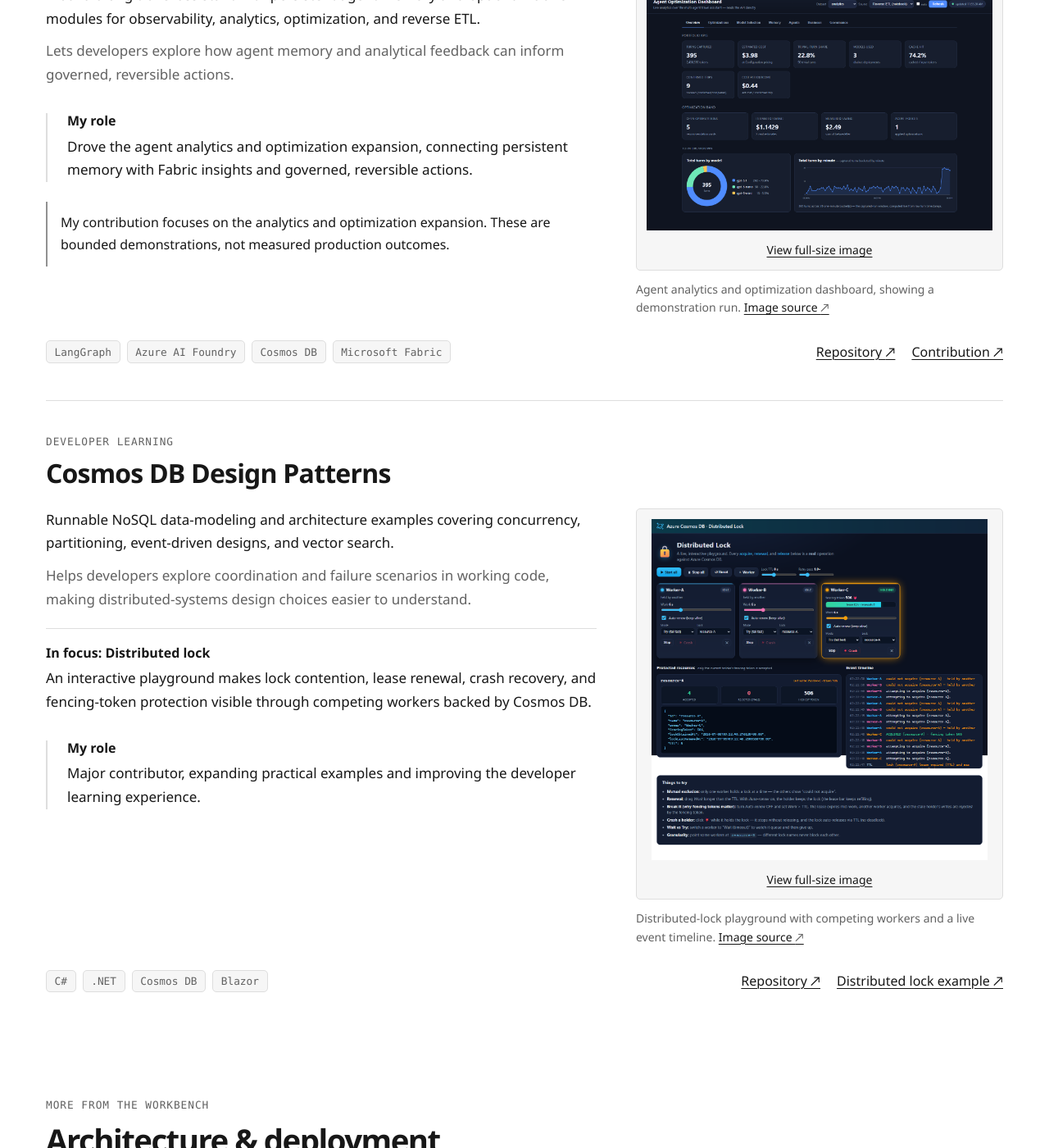
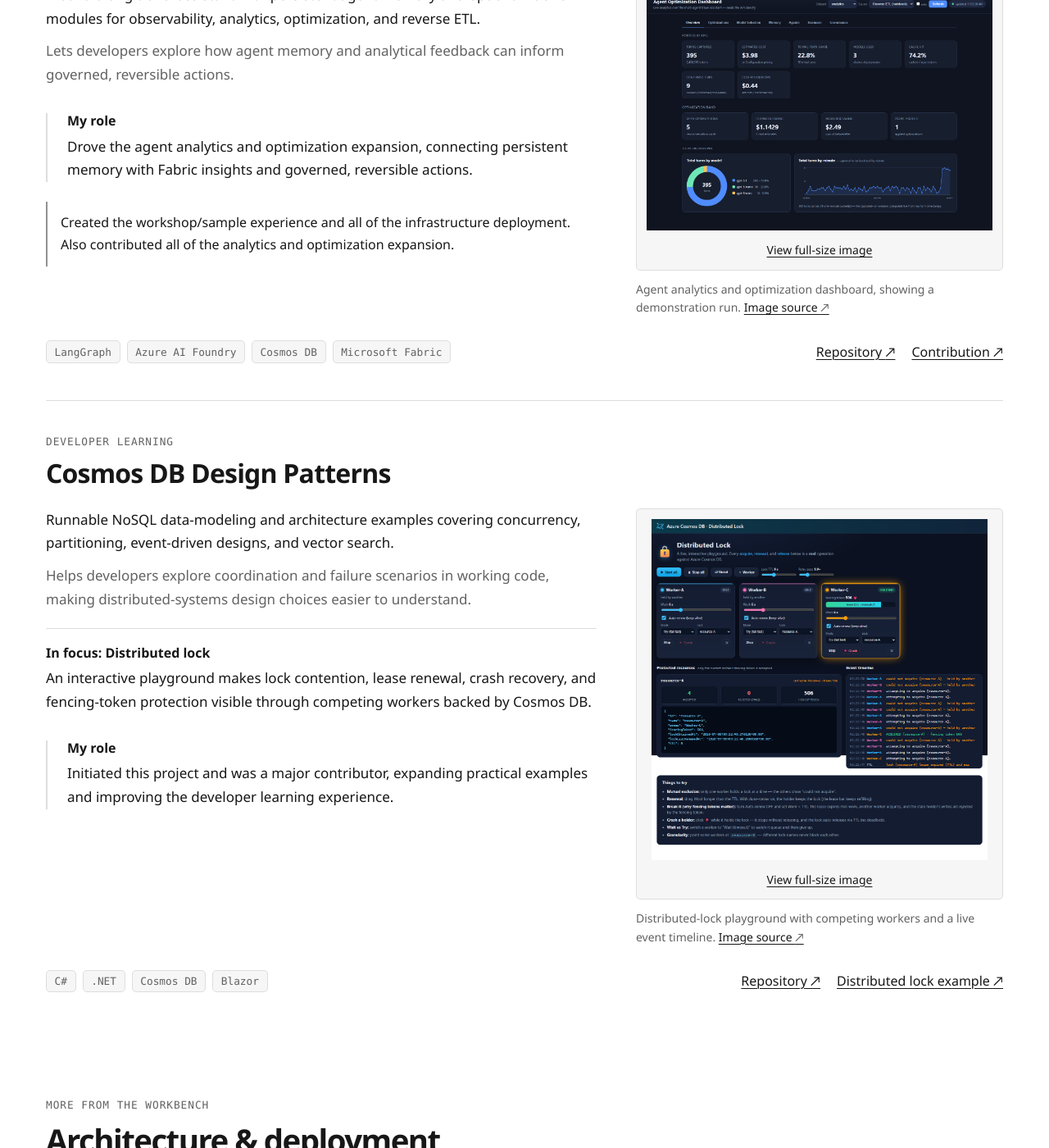
Before and after one commit to markjbrown/markjbrown.github.io, a Jekyll site: the page built from projects.md, in a window 1280 px wide and 1400 px high, scrolled down 2781 px. Shown: the whole window at 82% size. Built offline with Jekyll 4.4.1, drawn with Linux system fonts in a browser that asks for light colours; some of the changed text lies outside the part shown.

Commit message:
Clarify portfolio project contributions
Co-authored-by: Copilot <223556219+Copilot@users.noreply.github.com>

```diff
--- a/_data/projects.yml
+++ b/_data/projects.yml
@@ -28,7 +28,7 @@
   summary: A guided way to learn agent collaboration through banking scenarios, exercises, and reference solutions.
   description: Banking scenarios that teach agent collaboration in LangGraph and Microsoft Agent Framework through exercises and reference solutions.
   value: Helps developers work through multi-agent patterns in a concrete domain instead of starting with a blank project.
-  role: Initiated the workshop and provided cross-organizational guidance to continuing contributors.
+  role: Initiated the workshop, created all of the deployment infrastructure, heavily contributed to the technical content and provided cross-organizational guidance to continuing contributors.
   technologies: [LangGraph, Microsoft Agent Framework, Cosmos DB, Azure OpenAI]
   repo: https://github.com/AzureCosmosDB/banking-multi-agent-workshop
   detail_label: Workshop materials
@@ -38,7 +38,7 @@
     src: /assets/img/projects/banking-multi-agent.png
     width: 2079
     height: 1166
-    alt: Banking workshop architecture connects an Angular app on App Service to Semantic Kernel and LangGraph, Cosmos DB, Azure OpenAI, deployment, and observability services.
+    alt: Banking workshop architecture connects an Angular app on App Service to Agent Framework and LangGraph, Cosmos DB, Azure OpenAI, deployment, and observability services.
     caption: Workshop architecture from the LangGraph branch.
     source_url: https://github.com/AzureCosmosDB/banking-multi-agent-workshop/blob/WorkShop_v2_PythonLangGraph/01_exercises/media/Multi-agent.png
 
@@ -50,7 +50,7 @@
   summary: Working examples that connect operational data with analytics and AI across Cosmos DB and Microsoft Fabric.
   description: Samples covering CRUD, vector search, Spark, Power BI, reverse ETL, and translytical workflows.
   value: Gives developers concrete ways to explore how operational data, analytics, and AI fit together.
-  role: Authored many samples and guided fellow contributors.
+  role: Created the samples gallery, authored most of the samples and guided fellow contributors.
   technologies: [Microsoft Fabric, Cosmos DB, Python, Power BI]
   repo: https://github.com/AzureCosmosDB/cosmos-fabric-samples
   detail_label: Reverse ETL sample
@@ -72,7 +72,7 @@
   description: A build-along travel assistant with persistent agent memory and optional Fabric modules for observability, analytics, optimization, and reverse ETL.
   value: Lets developers explore how agent memory and analytical feedback can inform governed, reversible actions.
   role: Drove the agent analytics and optimization expansion, connecting persistent memory with Fabric insights and governed, reversible actions.
-  note: My contribution focuses on the analytics and optimization expansion. These are bounded demonstrations, not measured production outcomes.
+  note: Created the workshop/sample experience and all of the infrastructure deployment. Also contributed all of the analytics and optimization expansion.
   technologies: [LangGraph, Azure AI Foundry, Cosmos DB, Microsoft Fabric]
   repo: https://github.com/AzureCosmosDB/travel-multi-agent-workshop
   detail_label: Contribution
@@ -93,7 +93,7 @@
   home: false
   description: Runnable NoSQL data-modeling and architecture examples covering concurrency, partitioning, event-driven designs, and vector search.
   value: Helps developers explore coordination and failure scenarios in working code, making distributed-systems design choices easier to understand.
-  role: Major contributor, expanding practical examples and improving the developer learning experience.
+  role: Initiated this project and was a major contributor, expanding practical examples and improving the developer learning experience.
   sample_highlight:
     heading: "In focus: Distributed lock"
     description: An interactive playground makes lock contention, lease renewal, crash recovery, and fencing-token protection visible through competing workers backed by Cosmos DB.
```
